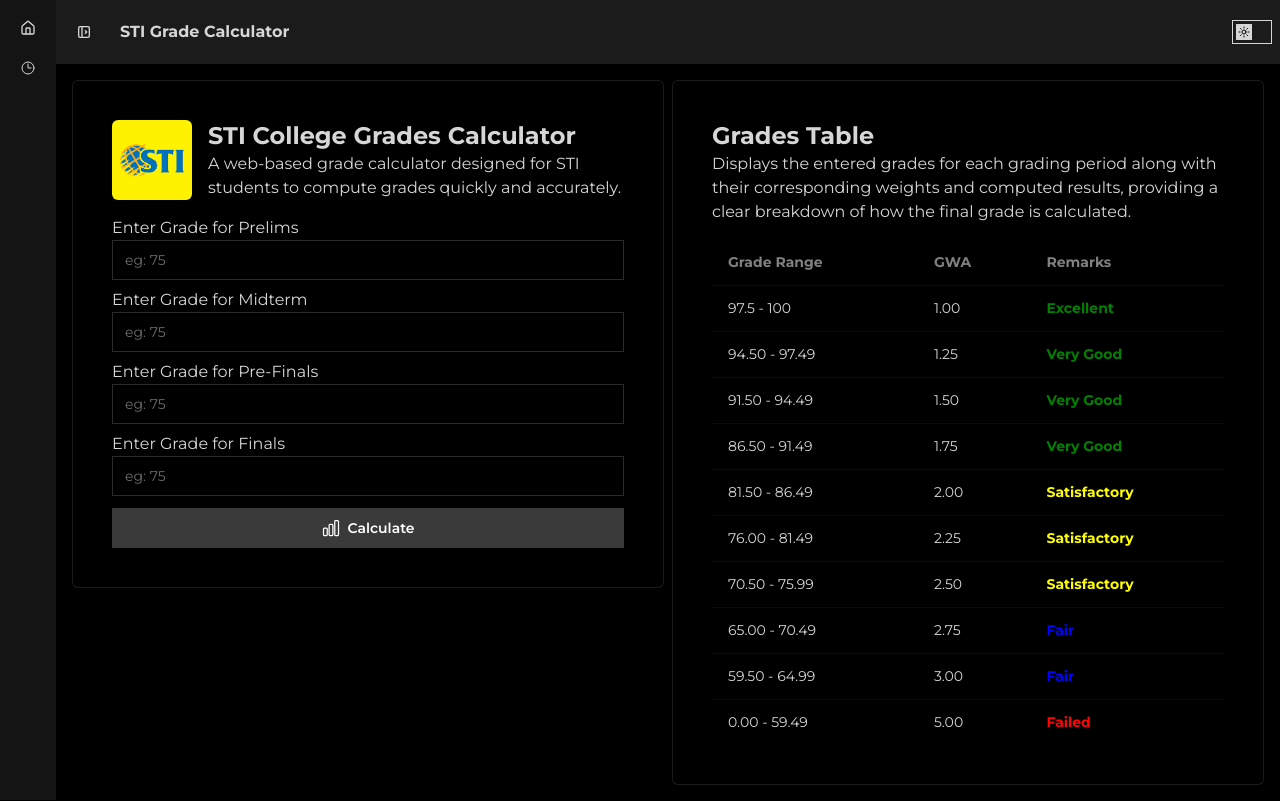
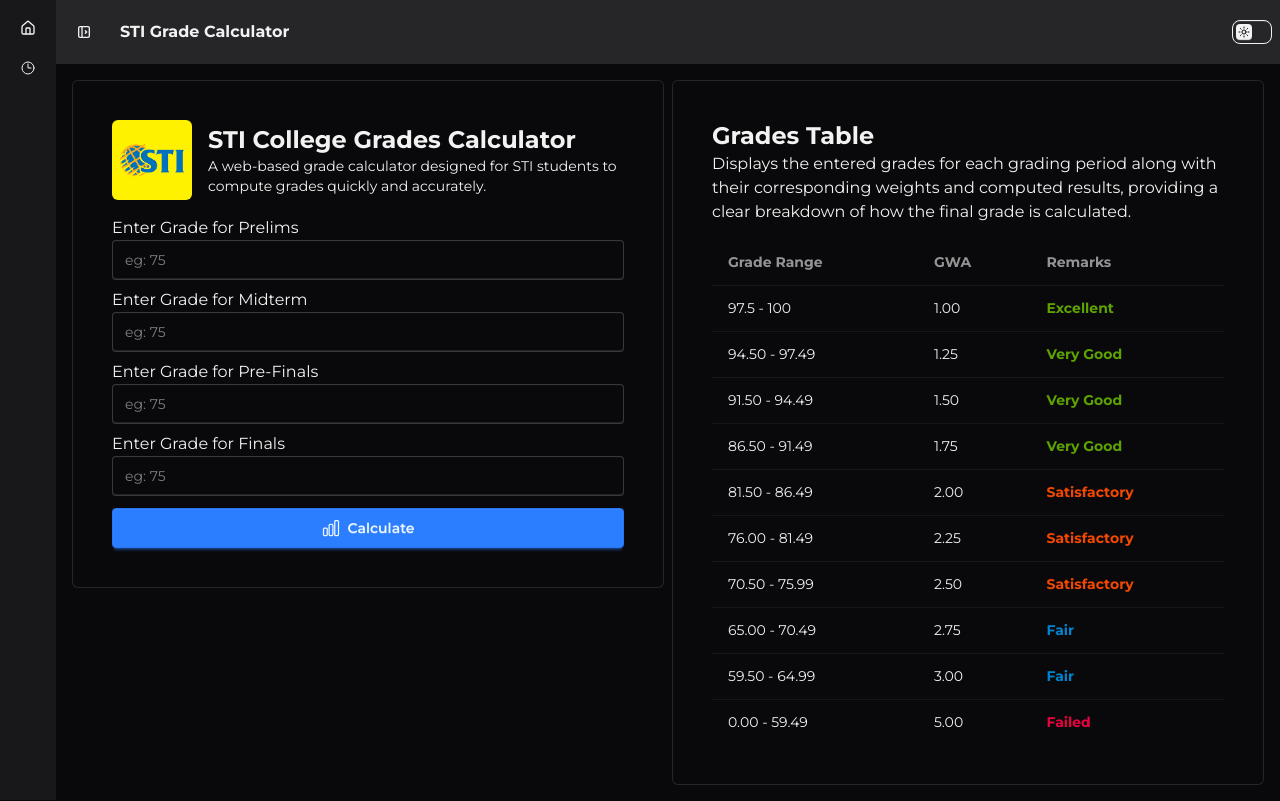
Before and after one commit to MarkMallari16/sti-grade-calculator, a React (Vite) app: page / in a window 1280 px wide. Built offline with nearby package versions, Linux system fonts and the light colour scheme.

Commit message:
refactor: UI themes

```diff
--- a/index.html
+++ b/index.html
@@ -1,9 +1,9 @@
 <!doctype html>
-<html lang="en" data-theme="dark">
+<html lang="en">
 
-<head>
+<head data-theme="my-dark">
   <meta charset="UTF-8" />
-  <link rel="icon" type="image/svg+xml" href="/vite.svg" />
+  <link rel="icon" type="image/svg+xml" href="/calculator.png" />
   <link rel="preconnect" href="https://fonts.googleapis.com">
   <link rel="preconnect" href="https://fonts.gstatic.com" crossorigin>
   <link href="https://fonts.googleapis.com/css2?family=Montserrat:ital,wght@0,100..900;1,100..900&display=swap"
--- a/src/App.tsx
+++ b/src/App.tsx
@@ -7,7 +7,7 @@
 
 function App() {
   // Theme state management
-  const [theme, setTheme] = useState(localStorage.getItem("theme") || "black");
+  const [theme, setTheme] = useState(localStorage.getItem("theme") || "my-dark");
 
   const [history, setHistory] = useState<HistoryItem[]>(() => {
     const saved = localStorage.getItem("grade_history");
@@ -16,6 +16,7 @@
 
   useEffect(() => {
     localStorage.setItem("theme", theme);
+    document.documentElement.setAttribute('data-theme', theme);
   }, [theme]);
 
   useEffect(() => {
@@ -24,9 +25,9 @@
 
   const handleThemeChange = (e: React.ChangeEvent<HTMLInputElement>) => {
     if (e.target.checked) {
-      setTheme("lofi");
+      setTheme("my-light");
     } else {
-      setTheme("black");
+      setTheme("my-dark");
     }
   };
 
--- a/src/components/Layout.tsx
+++ b/src/components/Layout.tsx
@@ -25,9 +25,9 @@
                         <label className="toggle text-base-content">
                             <input
                                 type="checkbox"
-                                value="lofi"
+                                value="my-light"
                                 className="theme-controller"
-                                checked={theme === "lofi"}
+                                checked={theme === "my-light"}
                                 onChange={handleThemeChange}
                             />
 
--- a/src/index.css
+++ b/src/index.css
@@ -7,5 +7,79 @@
 
 
 @plugin "daisyui" {
-    themes: black --default, lofi;
+    themes: my-dark --default, my-light;
 }
+
+
+@plugin "daisyui/theme" {
+    name: "my-dark";
+    default: false;
+    prefersdark: false;
+    color-scheme: "dark";
+    --color-base-100: oklch(14% 0.005 285.823);
+    --color-base-200: oklch(21% 0.006 285.885);
+    --color-base-300: oklch(27% 0.006 286.033);
+    --color-base-content: oklch(96% 0.001 286.375);
+    --color-primary: oklch(62% 0.214 259.815);
+    --color-primary-content: oklch(97% 0.014 254.604);
+    --color-secondary: oklch(0% 0 0);
+    --color-secondary-content: oklch(100% 0 0);
+    --color-accent: oklch(71% 0.143 215.221);
+    --color-accent-content: oklch(98% 0.019 200.873);
+    --color-neutral: oklch(44% 0.017 285.786);
+    --color-neutral-content: oklch(98% 0 0);
+    --color-info: oklch(58% 0.158 241.966);
+    --color-info-content: oklch(97% 0.013 236.62);
+    --color-success: oklch(64% 0.2 131.684);
+    --color-success-content: oklch(98% 0.031 120.757);
+    --color-warning: oklch(64% 0.222 41.116);
+    --color-warning-content: oklch(98% 0.016 73.684);
+    --color-error: oklch(58% 0.253 17.585);
+    --color-error-content: oklch(96% 0.015 12.422);
+    --radius-selector: 0.25rem;
+    --radius-field: 0.25rem;
+    --radius-box: 0.25rem;
+    --size-selector: 0.25rem;
+    --size-field: 0.25rem;
+    --border: 1px;
+    --depth: 1;
+    --noise: 0;
+}
+
+
+
+
+@plugin "daisyui/theme" {
+    name: "my-light";
+    default: false;
+    prefersdark: false;
+    color-scheme: "light";
+    --color-base-100: oklch(98% 0.003 247.858);
+    --color-base-200: oklch(96% 0.007 247.896);
+    --color-base-300: oklch(92% 0.013 255.508);
+    --color-base-content: oklch(20% 0.042 265.755);
+    --color-primary: oklch(68% 0.169 237.323);
+    --color-primary-content: oklch(97% 0.013 236.62);
+    --color-secondary: oklch(63% 0.237 25.331);
+    --color-secondary-content: oklch(97% 0.013 17.38);
+    --color-accent: oklch(70% 0.213 47.604);
+    --color-accent-content: oklch(98% 0.016 73.684);
+    --color-neutral: oklch(44% 0.043 257.281);
+    --color-neutral-content: oklch(98% 0.003 247.858);
+    --color-info: oklch(62% 0.214 259.815);
+    --color-info-content: oklch(97% 0.014 254.604);
+    --color-success: oklch(72% 0.219 149.579);
+    --color-success-content: oklch(98% 0.018 155.826);
+    --color-warning: oklch(79% 0.184 86.047);
+    --color-warning-content: oklch(98% 0.026 102.212);
+    --color-error: oklch(64% 0.246 16.439);
+    --color-error-content: oklch(96% 0.015 12.422);
+    --radius-selector: 0.25rem;
+    --radius-field: 0.25rem;
+    --radius-box: 0.25rem;
+    --size-selector: 0.25rem;
+    --size-field: 0.25rem;
+    --border: 1px;
+    --depth: 1;
+    --noise: 1;
+}
--- a/src/pages/CalculatorPage.tsx
+++ b/src/pages/CalculatorPage.tsx
@@ -42,9 +42,7 @@
         const { name, value } = e.target;
         let error = "";
 
-        if (!value) {
-            error = "This field is required";
-        } else {
+        if (value) {
             const numValue = Number(value);
             if (numValue < 0 || numValue > 100) {
                 error = "Grade must be between 0 and 100";
@@ -68,21 +66,9 @@
         const prefinals = Number(grades.prefinals)
         const finals = Number(grades.finals)
 
-        // Check for empty fields
-        const newErrors: Partial<Grades> = {};
-        let hasError = false;
-
-        (Object.keys(grades) as Array<keyof Grades>).forEach((key) => {
-            if (!grades[key]) {
-                newErrors[key] = "This field is required";
-                hasError = true;
-            } else if (errors[key]) {
-                hasError = true;
-            }
-        });
-
-        if (hasError) {
-            setErrors(prev => ({ ...prev, ...newErrors }));
+        // Check for existing errors
+        const hasErrors = Object.values(errors).some(error => error);
+        if (hasErrors) {
             return;
         }
         const weight = 20
@@ -165,13 +151,13 @@
                     </div>
                     <div className="modal-action justify-center mt-8">
                         <button className="btn btn-ghost" onClick={() => modalRef.current?.close()}>Dismiss</button>
-                        <button className="btn btn-primary" onClick={resetFields}>
+                        <button className="btn btn-border" onClick={resetFields}>
                             <svg xmlns="http://www.w3.org/2000/svg" fill="none" viewBox="0 0 24 24" strokeWidth={1.5} stroke="currentColor" className="size-5">
                                 <path strokeLinecap="round" strokeLinejoin="round" d="M16.023 9.348h4.992v-.001M2.985 19.644v-4.992m0 0h4.992m-4.993 0 3.181 3.183a8.25 8.25 0 0 0 13.803-3.7M4.031 9.865a8.25 8.25 0 0 1 13.803-3.7l3.181 3.182m0-4.991v4.99" />
                             </svg>
                             New Input
                         </button>
-                        <button className="btn btn-secondary" onClick={onSave}>
+                        <button className="btn btn-primary" onClick={onSave}>
                             <svg xmlns="http://www.w3.org/2000/svg" fill="none" viewBox="0 0 24 24" strokeWidth={1.5} stroke="currentColor" className="size-5">
                                 <path strokeLinecap="round" strokeLinejoin="round" d="M17.593 3.322c1.1.128 1.907 1.077 1.907 2.185V21L12 17.25 4.5 21V5.507c0-1.108.806-2.057 1.907-2.185a48.507 48.507 0 0 1 11.186 0Z" />
                             </svg>
@@ -184,10 +170,10 @@
             {/**Content */}
             <div className='ring ring-inset ring-base-300 rounded-md p-10 h-fit'>
                 <div className='mb-4 flex items-center gap-4'>
-                    <img src="./src/assets/sti-logo.png" alt="STI Logo" className='w-20 h-20 object-cover rounded-md' />
+                    <img src="./src/assets/sti-logo.png" alt="STI Logo" className='w-18 h-18 lg:w-20 lg:h-20 object-cover rounded-md' />
                     <div>
-                        <h1 className='text-2xl font-bold'>STI College Grades Calculator</h1>
-                        <p>
+                        <h1 className='text-lg lg:text-2xl font-bold'>STI College Grades Calculator</h1>
+                        <p className='text-sm lg:text-sm font-normal'>
                             A web-based grade calculator designed for STI students to compute grades quickly and accurately.
                         </p>
                     </div>
```
Also changed, not shown: public/calculator.png (added).
